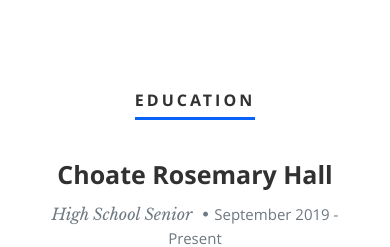
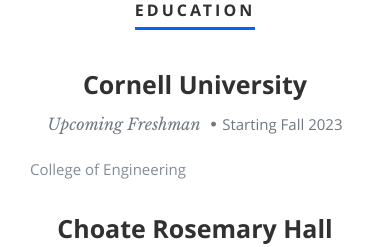
Before and after one commit to sidharthmrao/Old-Website, a React (Create React App) app: page / in a window 390 px wide. Shown: the part 1993-2240 px from the top of the page. Built offline with nearby package versions, Linux system fonts and the light colour scheme.

Commit message:
Updated resume, enlarged profile pic.

```diff
--- a/public/css/layout.css
+++ b/public/css/layout.css
@@ -212,7 +212,7 @@
    width: 58.33333%;
    padding-top: 6px;
 }
-#about .main-col { padding-right: 5%; }
+#about .main-col { padding-right: 1%; }
 #about .download .button {
    margin-top: 6px;
    background: #444;
--- a/public/css/media-queries.css
+++ b/public/css/media-queries.css
@@ -219,7 +219,7 @@
       text-align: center;
       padding: 15px 20px;
    }
-   #about .main-col { padding-right: 30px; }
+   #about .main-col { padding-right: 10px; }
 
 
    /* Resume Section
--- a/public/resumeData.json
+++ b/public/resumeData.json
@@ -3,7 +3,7 @@
     "name": "SIDHARTH RAO",
     "description": "Programmer, AI Enthusiast, Sci-Fi Aficionado",
     "image": "profilepic.jpg",
-    "bio": "Hi! I'm a Senior at Choate Rosemary Hall, a High School located in Wallingford, Connecticut. I'm interested in Computer Science, AI, Engineering, Cybersecurity, and Programming, mainly in Python. At school, I am the Lead Programmer, Lead Technician, and Field Team Lead on the Choate FRC robotics team and am part of the Advanced Robotics Concentration special program. I'm a cello player in Choate's Concert Orchestra, and outside of classes, I am the President of the Choate Aerospace Association Club. I volunteer at Robotics and Beyond, where I teach students Python, Machine Learning, and Edge Computing. In my free time, I mess around with Rubik's cubes, learn card magic and coin tricks, develop automated scripts for me to use in my daily life, and customize my personal Arch Linux based distro. On this website, you can find more information about me, my accomplishments, programs, and contact me.",
+    "bio": "Hi! I'm a Senior at Choate Rosemary Hall, a High School located in Wallingford, Connecticut. I'm interested in Computer Science, AI, Engineering, Cybersecurity, and Programming, mainly in Python. At school, I am the Lead Programmer, and Lead Technician on Choate's FRC robotics team (Wired Boars 7407) and am part of the Advanced Robotics Concentration signature program. I'm a cello player in Choate's Concert Orchestra, and outside of classes, I am the President of the Choate Aerospace Association. I volunteer at Robotics and Beyond, where I teach students Python, Machine Learning, and Edge Computing. In my free time, I mess around with Rubik's cubes, learn card magic and coin tricks, develop automated scripts for me to use in my daily life, and customize my personal Arch Linux based distro.",
     "contactmessage": "Please contact me if you have any questions or just want to reach out!",
     "email": "sidmrao2022@gmail.com",
     "phone": "862-703-9713",
@@ -33,10 +33,16 @@
   "resume": {
     "education": [
       {
+        "school": "Cornell University",
+        "degree": "Upcoming Freshman",
+        "graduated": "Starting Fall 2023",
+        "description": "College of Engineering"
+      },
+      {
         "school": "Choate Rosemary Hall",
         "degree": "High School Senior",
         "graduated": "September 2019 - Present",
-        "description": "Lead Programmer, Lead Technician, Field Team Lead [Choate Robotics Team]\nDean's List [All Terms]\nChoate Cross Country JV\nPresident [Choate Aerospace Association]\nPicoCTF 2022 14th Place Nationally"
+        "description": "Lead Programmer, Lead Technician [Choate Robotics Team]\nDean's List [All Terms]\nChoate Cross Country JV\nPresident [Choate Aerospace Association]\nPicoCTF 2022 14th Place Nationally"
       }
     ],
     "work": [
--- a/src/Components/About.js
+++ b/src/Components/About.js
@@ -21,16 +21,15 @@
       <section id="about">
         <Fade duration={1000}>
           <div className="row">
-            <div className="three columns">
+            <div className="five columns">
               <img
                 className="profile-pic"
                 src={profilepic}
                 alt="Sidharth Rao Profile Pic"
               />
             </div>
-            <div className="nine columns main-col">
+            <div className="seven columns main-col">
               <h2>About Me</h2>
-
               <p>{bio}</p>
               <div className="row">
                 <div className="columns contact-details">
--- a/src/Components/Footer.js
+++ b/src/Components/Footer.js
@@ -23,7 +23,7 @@
               <ul className="social-links">{networks}</ul>
 
               <ul className="copyright">
-                <li>Website made by Sidharth Rao. Last updated October 26th, 2022.</li>
+                <li>Website made by Sidharth Rao. Last updated December 20th, 2022.</li>
               </ul>
             </div>
           </Fade>
```
